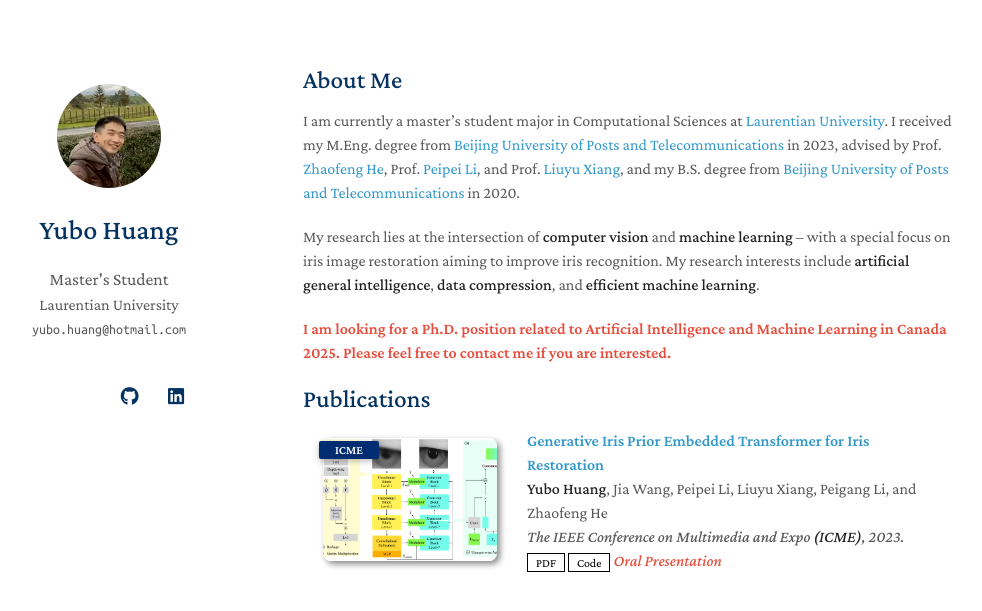
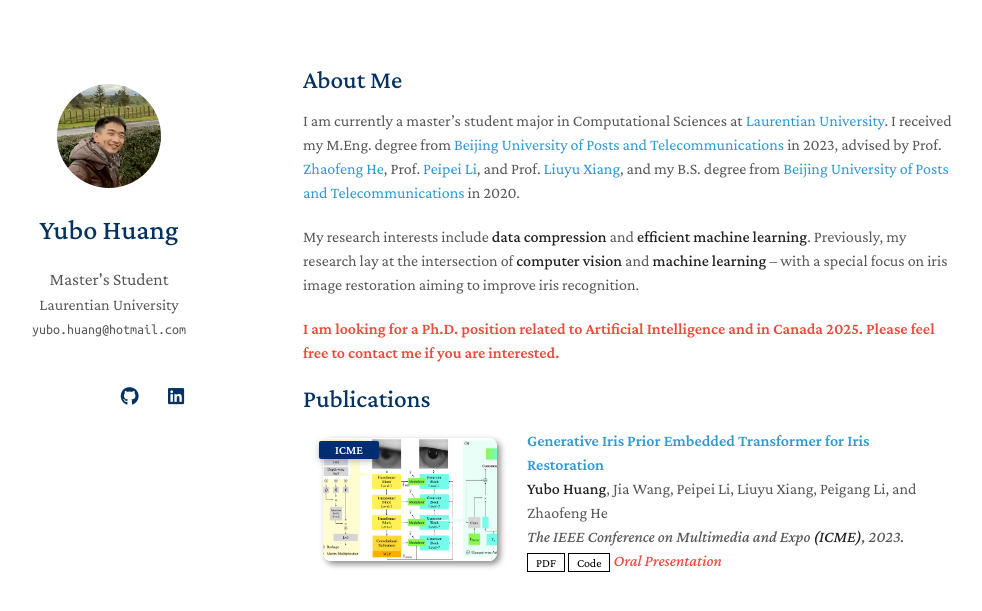
Before and after one commit to yubohuangai/charlton, a Jekyll site: the page built from index.md, in a window 1280 px wide. Shown: the top 611 px of the page, without its empty margins (167-1149 px from the left). Built offline with Jekyll 4.4.1, drawn with Linux system fonts in a browser that asks for light colours; nearby versions of some CDN libraries; a style sheet for code colours, icons or effects is not loaded; our own code applies the rules of GitHub Pages for plain Markdown files.

Commit message:
Update index.md

```diff
--- a/index.md
+++ b/index.md
@@ -7,9 +7,9 @@ layout: homepage
 I am currently a master’s student major in Computational Sciences at [Laurentian University](https://laurentian.ca/). I received my M.Eng. degree from [Beijing University of Posts and Telecommunications](https://www.bupt.edu.cn/) in 2023, advised by Prof. [Zhaofeng He](https://teacher.bupt.edu.cn/hezhaofeng/en/index.htm), Prof. [Peipei Li](https://scholar.google.com/citations?user=A0khpKYAAAAJ&hl=en), and Prof. [Liuyu Xiang](https://teacher.bupt.edu.cn/xiangliuyu/en/index.htm),
 and my B.S. degree from [Beijing University of Posts and Telecommunications](https://www.bupt.edu.cn/) in 2020.
 
-My research lies at the intersection of **computer vision** and **machine learning** -- with a special focus on iris image restoration aiming to improve iris recognition. My research interests include **artificial general intelligence**, **data compression**, and **efficient machine learning**.
+My research interests include **data compression** and **efficient machine learning**. Previously, my research lay at the intersection of **computer vision** and **machine learning** -- with a special focus on iris image restoration aiming to improve iris recognition.
 
-<strong style="color:#e74d3c; font-weight:600"><strong style="color:#e74d3c; font-weight:600"> I am looking for a Ph.D. position related to Artificial Intelligence and Machine Learning in Canada 2025. Please feel free to contact me if you are interested.</strong></strong>
+<strong style="color:#e74d3c; font-weight:600"><strong style="color:#e74d3c; font-weight:600"> I am looking for a Ph.D. position related to Artificial Intelligence and  in Canada 2025. Please feel free to contact me if you are interested.</strong></strong>
 {% include_relative _includes/publications.md %}
 
 <!-- {% include_relative _includes/services.md %} -->
```
